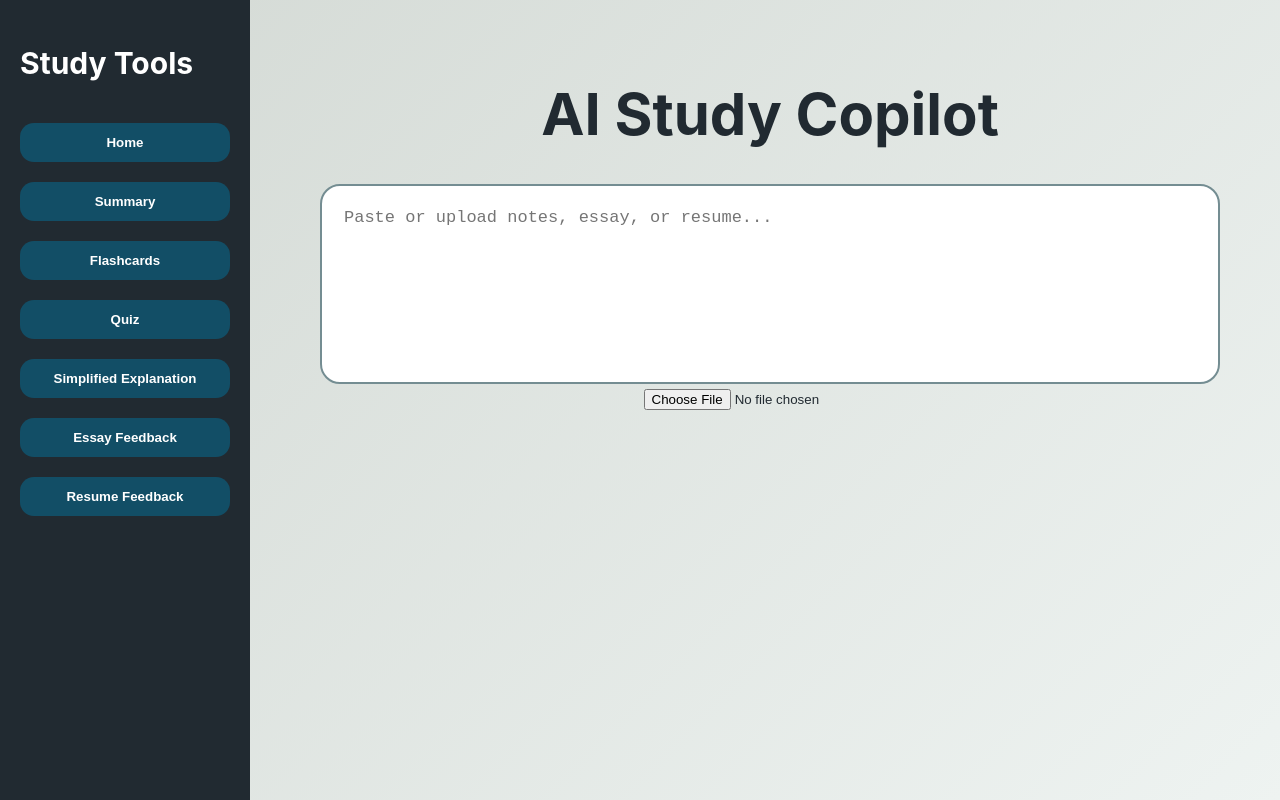
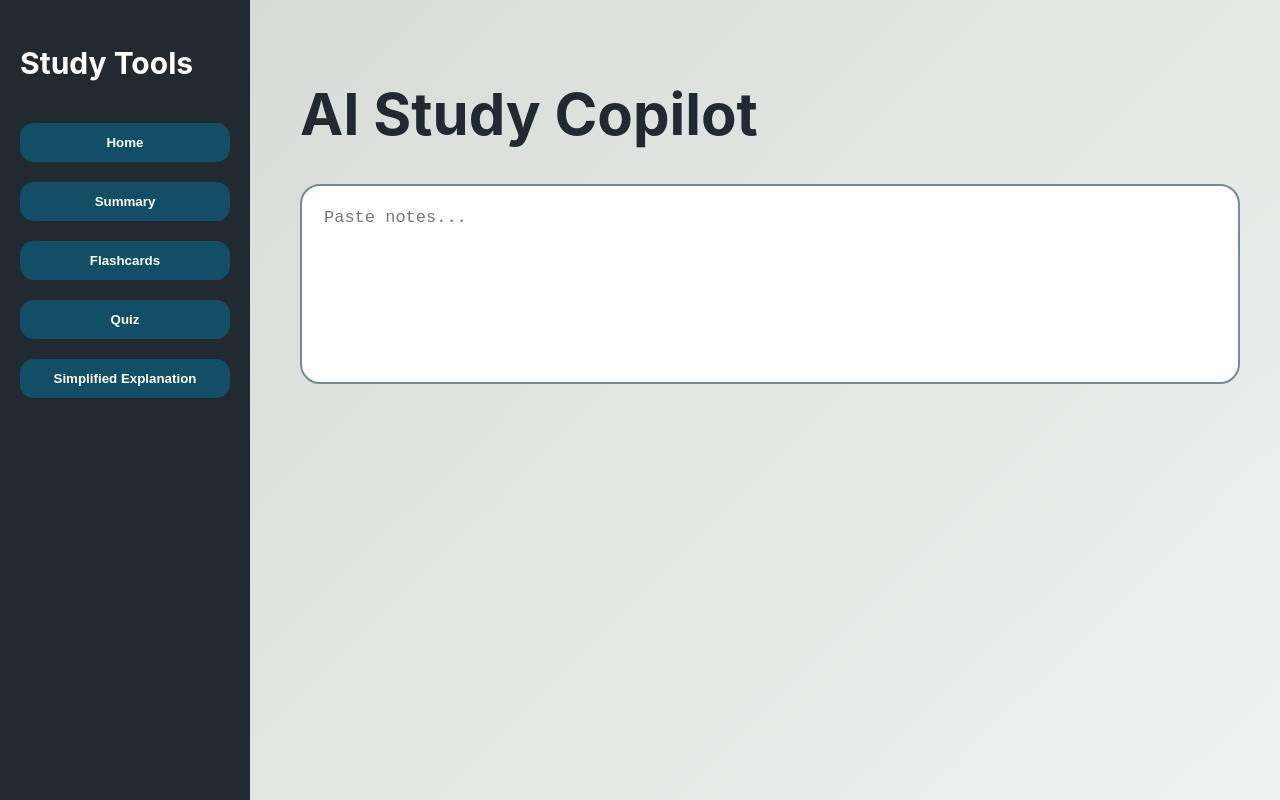
Before and after one commit to dhruvikakotha/ai-study-copilot, a React app in the folder frontend/: page / in a window 1280 px wide. Built offline with nearby package versions, Linux system fonts and the light colour scheme; the HTML template or start-up script is replaced by a standard one.

Commit message:
Update App.jsx

```diff
--- a/frontend/src/App.jsx
+++ b/frontend/src/App.jsx
@@ -17,97 +17,30 @@ function App() {
   const [mode, setMode] = useState("");
   const [loading, setLoading] = useState(false);
 
+  // Flashcards
   const [cardIndex, setCardIndex] = useState(0);
   const [flipped, setFlipped] = useState(false);
 
+  // Quiz
   const [quizIndex, setQuizIndex] = useState(0);
   const [selectedAnswer, setSelectedAnswer] = useState("");
-  const [showFeedback, setShowFeedback] = useState(false);
   const [score, setScore] = useState(0);
-  const [wrong, setWrong] = useState(0);
   const [quizFinished, setQuizFinished] = useState(false);
 
-  const titles = {
-    summarize: "Summary",
-    flashcards: "Flashcards",
-    quiz: "Quiz",
-    explain: "Simplified Explanation",
-    essay: "Essay Feedback",
-    resume: "Resume Feedback",
-  };
+  const generate = async (type) => {
+    if (!text.trim()) return;
 
-  const uploadNotes = async (e) => {
-    const file = e.target.files[0];
-    if (!file) return;
+    try {
+      setMode(type);
+      setLoading(true);
+      setOutput("");
 
-    if (file.type === "text/plain") {
-      setText(await file.text());
-    } else if (file.name.endsWith(".docx")) {
-      const buffer = await file.arrayBuffer();
-      const result = await mammoth.extractRawText({ arrayBuffer: buffer });
-      setText(result.value);
-    } else if (file.name.endsWith(".pdf")) {
-      const buffer = await file.arrayBuffer();
-      const pdf = await pdfjsLib.getDocument({ data: buffer }).promise;
-
-      let fullText = "";
-      for (let i = 1; i <= pdf.numPages; i++) {
-        const page = await pdf.getPage(i);
-        const content = await page.getTextContent();
-        fullText += content.items.map((item) => item.str).join(" ") + "\n";
-      }
-
-      setText(fullText);
-    } else if (file.name.endsWith(".pptx")) {
-      const buffer = await file.arrayBuffer();
-      const zip = await JSZip.loadAsync(buffer);
-
-      let fullText = "";
-      const slides = Object.keys(zip.files).filter(
-        (f) => f.startsWith("ppt/slides/slide") && f.endsWith(".xml")
-      );
-
-      for (const slide of slides) {
-        const xml = await zip.files[slide].async("text");
-        const matches = [...xml.matchAll(/<a:t>(.*?)<\/a:t>/g)];
-        fullText += matches.map((m) => m[1]).join(" ") + "\n";
-      }
-
-      setText(fullText);
-    } else {
-      alert("Upload a .txt, .docx, .pdf, or .pptx file.");
-    }
-  };
-
-  const resetTools = () => {
       setCardIndex(0);
       setFlipped(false);
       setQuizIndex(0);
       setSelectedAnswer("");
-    setShowFeedback(false);
       setScore(0);
-    setWrong(0);
       setQuizFinished(false);
-  };
-
-  const goHome = () => {
-    setMode("");
-    setOutput("");
-  };
-
-  const generate = async (type) => {
-    if (!text.trim()) {
-      setMode(type);
-      resetTools();
-      setOutput("Please paste or upload something first.");
-      return;
-    }
-
-    try {
-      setMode(type);
-      setOutput("");
-      setLoading(true);
-      resetTools();
 
       const res = await axios.post(
         `https://ai-study-copilot-gdfo.onrender.com/api/ai/${type}`,
@@ -122,15 +55,17 @@ function App() {
     }
   };
 
+  // FLASHCARDS FIX
   const getFlashcards = () =>
     output.split("Flashcard").slice(1).map((card) => {
       const parts = card.split("A:");
-      let question = parts[0]?.replace(/\*\*/g, "").replace("Q:", "").trim();
-      question = question.replace(/^\s*\d+\.?\s*/, "");
-      const answer = parts[1]?.replace(/\*\*/g, "").trim();
-      return { question, answer };
+      return {
+        question: parts[0]?.replace("Q:", "").trim(),
+        answer: parts[1]?.trim(),
+      };
     });
 
+  // QUIZ FIX
   const getQuiz = () =>
     output
       .split(/\n(?=\d+\.)/)
@@ -140,7 +75,7 @@ function App() {
         return {
           question: lines[0].replace(/^\d+\.\s*/, "").trim(),
           options: lines
-            .filter((l) => l.trim().startsWith("-"))
+            .filter((l) => l.startsWith("-"))
             .map((l) => l.replace("-", "").trim()),
           correctAnswer: lines
             .find((l) => l.includes("Answer:"))
@@ -154,21 +89,19 @@ function App() {
   const currentQuiz = quiz[quizIndex];
 
   const chooseAnswer = (option) => {
+    if (selectedAnswer) return;
+
     setSelectedAnswer(option);
-    setShowFeedback(true);
 
-    const correct = currentQuiz.correctAnswer.trim()[0];
-    const selected = option.trim()[0];
-
-    if (selected === correct) setScore((s) => s + 1);
-    else setWrong((w) => w + 1);
+    if (option === currentQuiz.correctAnswer) {
+      setScore(score + 1);
+    }
 
     setTimeout(() => {
+      if (quizIndex < quiz.length - 1) {
+        setQuizIndex(quizIndex + 1);
         setSelectedAnswer("");
-      setShowFeedback(false);
-
-      if (quizIndex < quiz.length - 1) setQuizIndex((i) => i + 1);
-      else {
+      } else {
         setQuizFinished(true);
         confetti();
       }
@@ -179,90 +112,95 @@ function App() {
     <div className="app">
       <aside className="sidebar">
         <h2>Study Tools</h2>
-
-        <button onClick={goHome}>Home</button>
+        <button onClick={() => setMode("")}>Home</button>
         <button onClick={() => generate("summarize")}>Summary</button>
         <button onClick={() => generate("flashcards")}>Flashcards</button>
         <button onClick={() => generate("quiz")}>Quiz</button>
         <button onClick={() => generate("explain")}>
           Simplified Explanation
         </button>
-        <button onClick={() => generate("essay")}>
-          Essay Feedback
-        </button>
-        <button onClick={() => generate("resume")}>
-          Resume Feedback
-        </button>
       </aside>
 
       <main className="main">
-        <div className="content">
-          <h1>{mode ? titles[mode] : "AI Study Copilot"}</h1>
+        <h1>{mode || "AI Study Copilot"}</h1>
 
         {!mode && (
           <>
             <textarea
-                placeholder="Paste or upload notes, essay, or resume..."
+              placeholder="Paste notes..."
               value={text}
               onChange={(e) => setText(e.target.value)}
-              />
-
-              <input
-                type="file"
-                accept=".txt,.docx,.pdf,.pptx"
-                onChange={uploadNotes}
             />
           </>
         )}
 
-          {loading && (
-            <div className="loading-box">
-              <div className="spinner"></div>
-              <p>Generating...</p>
+        {loading && <p>Loading...</p>}
+
+        {/* NORMAL OUTPUT */}
+        {!loading &&
+          output &&
+          mode !== "flashcards" &&
+          mode !== "quiz" && (
+            <ReactMarkdown remarkPlugins={[remarkGfm]}>
+              {output}
+            </ReactMarkdown>
+          )}
+
+        {/* FLASHCARDS FIX */}
+        {mode === "flashcards" && flashcards.length > 0 && (
+          <div>
+            <h3>{flashcards[cardIndex].question}</h3>
+            {flipped && <p>{flashcards[cardIndex].answer}</p>}
+            <button onClick={() => setFlipped(!flipped)}>Flip</button>
+            <button
+              onClick={() => {
+                setCardIndex((cardIndex + 1) % flashcards.length);
+                setFlipped(false);
+              }}
+            >
+              Next
+            </button>
           </div>
         )}
 
-          {!loading && output === "Please paste or upload something first." && (
-            <div className="output">
-              <p>{output}</p>
-            </div>
-          )}
-
-          {!loading &&
-            output &&
-            output !== "Please paste or upload something first." &&
-            mode !== "flashcards" &&
-            mode !== "quiz" && (
-              <div className="output formatted-output">
-                <ReactMarkdown remarkPlugins={[remarkGfm]}>
-                  {output}
-                </ReactMarkdown>
-              </div>
-            )}
-
-          {!loading && mode === "flashcards" && flashcards.length > 0 && (
-            <div className="output">
-              <h3>{flashcards[cardIndex].question}</h3>
-              <p>{flashcards[cardIndex].answer}</p>
-            </div>
-          )}
-
-          {!loading && mode === "quiz" && currentQuiz && (
-            <div className="output">
+        {/* QUIZ FIX */}
+        {mode === "quiz" && currentQuiz && !quizFinished && (
+          <div>
             <h3>{currentQuiz.question}</h3>
 
             {currentQuiz.options.map((o, i) => (
               <button
                 key={i}
-                  className="quiz-option"
+                className={
+                  selectedAnswer
+                    ? o === currentQuiz.correctAnswer
+                      ? "correct"
+                      : o === selectedAnswer
+                      ? "wrong"
+                      : ""
+                    : ""
+                }
                 onClick={() => chooseAnswer(o)}
               >
                 {o}
               </button>
             ))}
+
+            {selectedAnswer &&
+              selectedAnswer !== currentQuiz.correctAnswer && (
+                <p>
+                  Correct answer: {currentQuiz.correctAnswer}
+                </p>
+              )}
           </div>
         )}
+
+        {/* FINAL SCORE */}
+        {quizFinished && (
+          <div>
+            <h2>Final Score: {score} / {quiz.length}</h2>
           </div>
+        )}
       </main>
     </div>
   );
```
Lines whose indentation alone changed are shown as unchanged.
